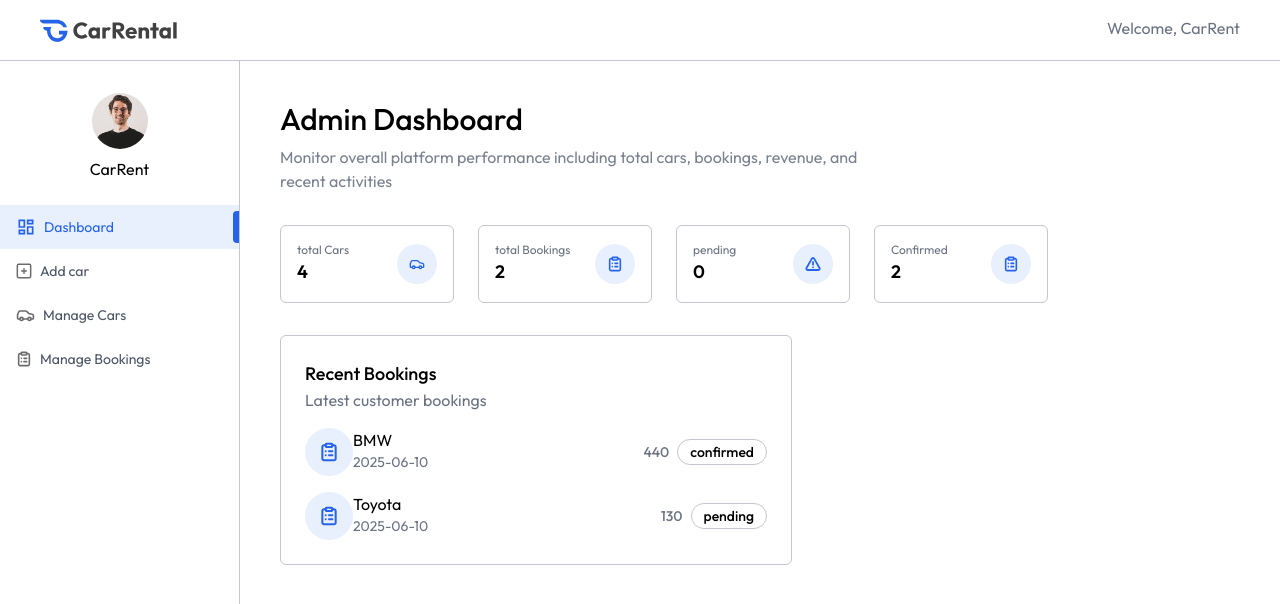
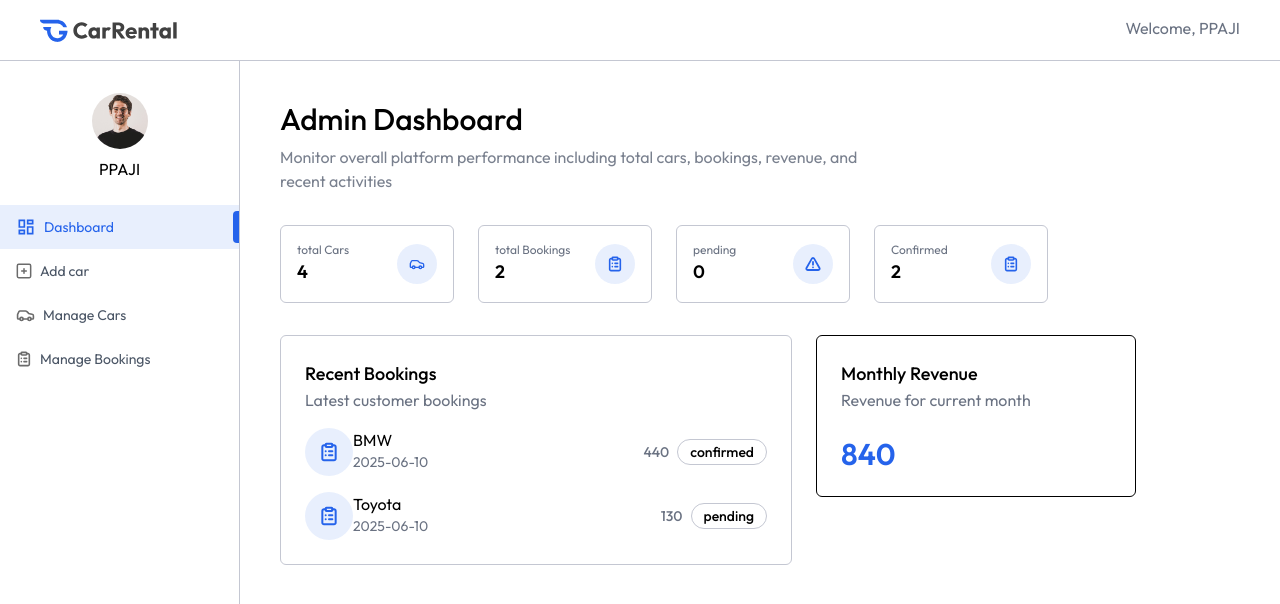
Before and after one commit to Mayankupadhyay-25/CarRental, a React (Vite) app: page /owner in a window 1280 px wide. Shown: the top 604 px of the page. Built offline with nearby package versions, Linux system fonts and the light colour scheme; a web font is replaced by a local one.

Commit message:
complate

```diff
--- a/src/assets/assets.js
+++ b/src/assets/assets.js
@@ -103,7 +103,7 @@
 
 export const dummyUserData = {
   "_id": "6847f7cab3d8daecdb517095",
-  "name": "CarRent",
+  "name": "PPAJI",
   "email": "admin@example.com",
   "role": "owner",
   "image": user_profile,
--- a/src/pages/owner/Dashboard.jsx
+++ b/src/pages/owner/Dashboard.jsx
@@ -69,7 +69,11 @@
           ))}
         </div>
         {/* monthly revenue */}
-        <div></div>
+        <div className='p-4 md:p-6 border borderColor rounded-md w-full md:max-w-xs'>
+          <h1 className='text-lg font-medium'>Monthly Revenue</h1>
+          <p className='text-gray-500'>Revenue for current month</p>
+          <p className='text-3xl mt-6 font-semibold text-primary '>{currency}{data.monthlyRevenue}</p>
+        </div>
        </div>
     </div>
 
```
